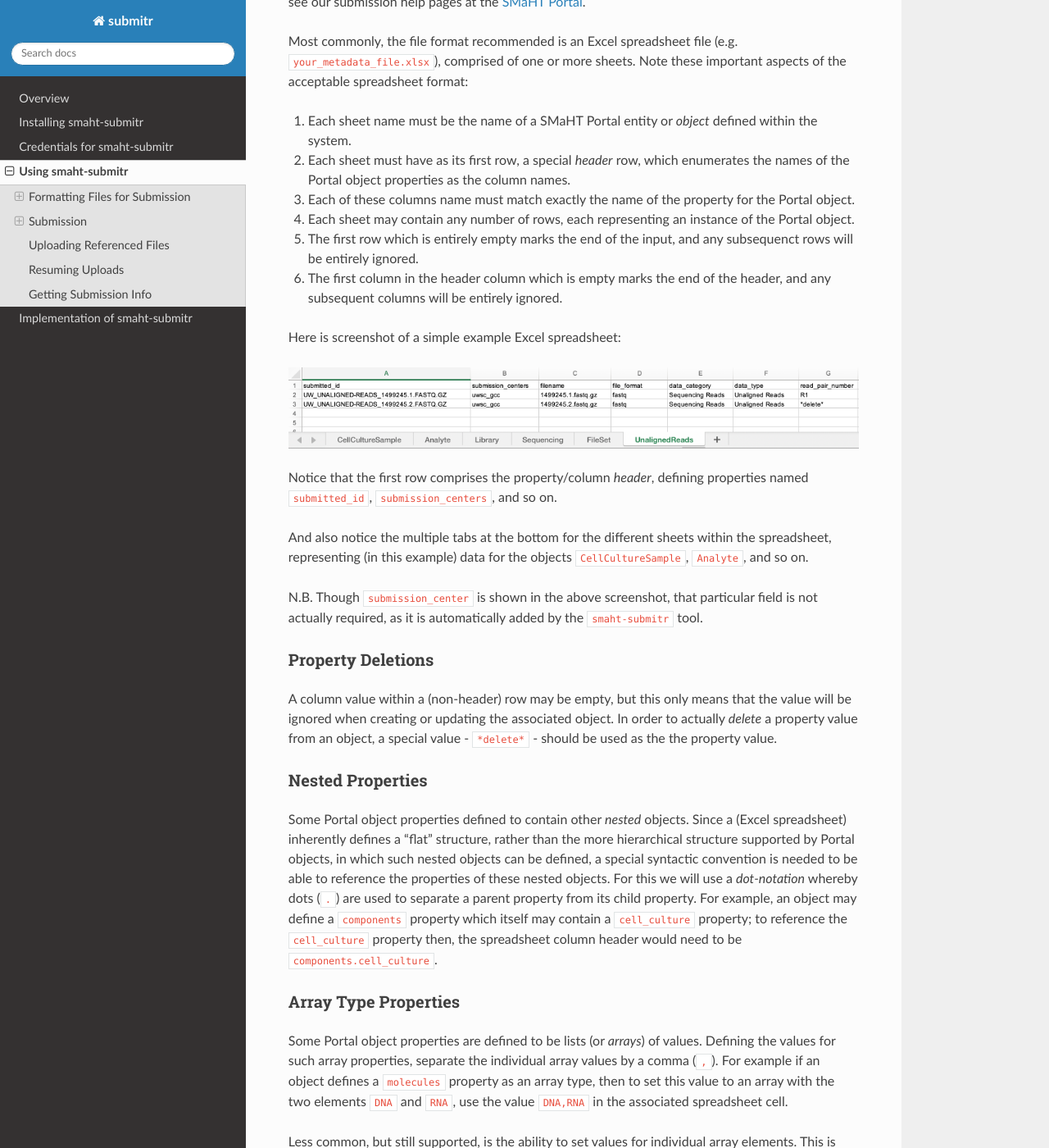
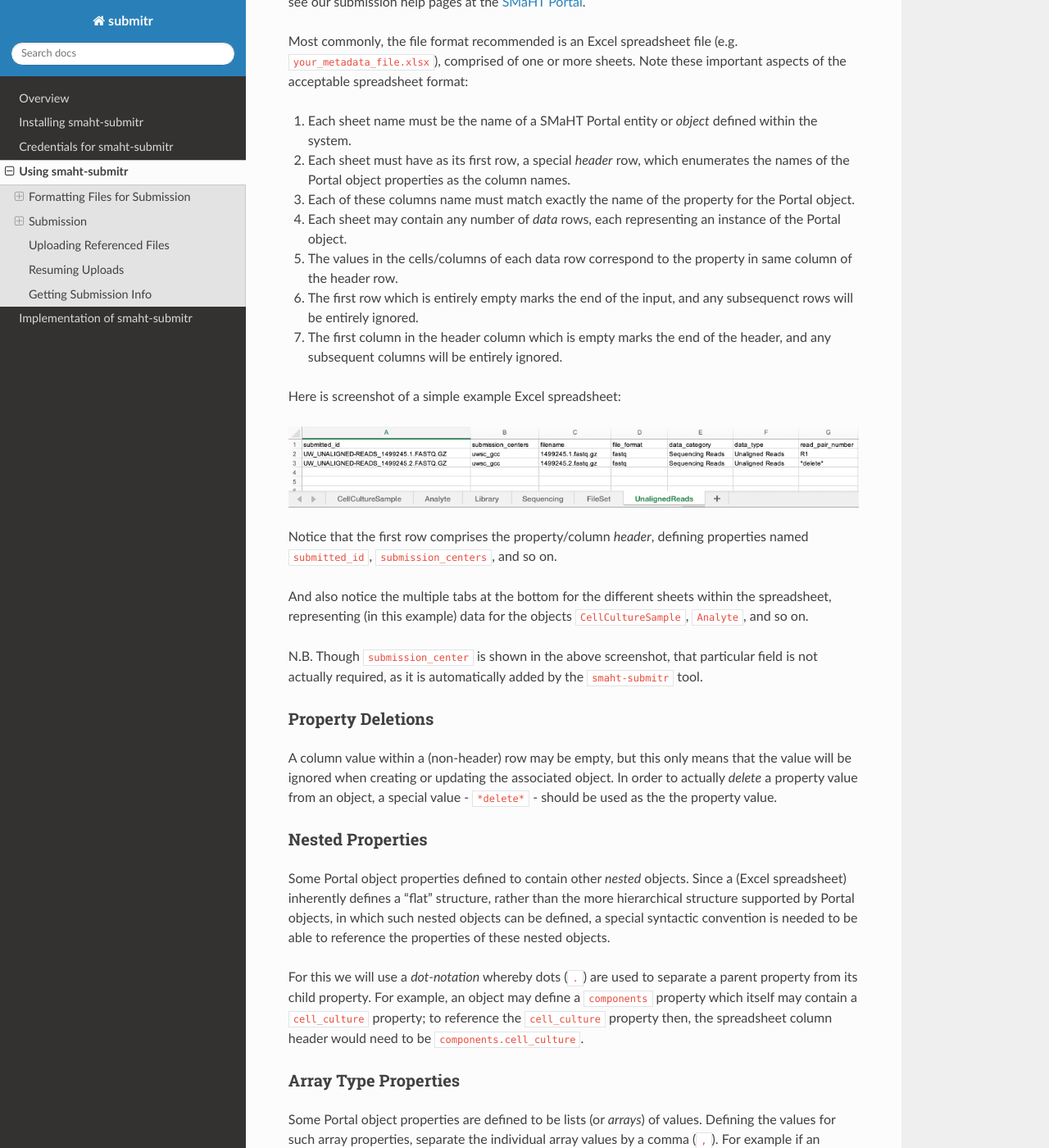
Before and after one commit to smaht-dac/submitr, a Sphinx documentation site: the page built from docs/source/usage.rst, in a window 1280 px wide and 1400 px high, scrolled down 347 px. Shown: the whole window at 82% size. Built offline with Sphinx 7.4.7 and the Read the Docs theme 2.0.0, drawn with Linux system fonts in a browser that asks for light colours.

Commit message:
documentation

```diff
--- a/docs/source/usage.rst
+++ b/docs/source/usage.rst
@@ -21,7 +21,8 @@ Note these important aspects of the acceptable spreadsheet format:
 #. Each sheet name must be the name of a SMaHT Portal entity or `object` defined within the system.
 #. Each sheet must have as its first row, a special `header` row, which enumerates the names of the Portal object properties as the column names.
 #. Each of these columns name must match exactly the name of the property for the Portal object.
-#. Each sheet may contain any number of rows, each representing an instance of the Portal object.
+#. Each sheet may contain any number of `data` rows, each representing an instance of the Portal object.
+#. The values in the cells/columns of each data row correspond to the property in same column of the header row.
 #. The first row which is entirely empty marks the end of the input, and any subsequenct rows will be entirely ignored.
 #. The first column in the header column which is empty marks the end of the header, and any subsequent columns will be entirely ignored.
 
@@ -53,6 +54,7 @@ Some Portal object properties defined to contain other `nested` objects.
 Since a (Excel spreadsheet) inherently defines a "flat" structure,
 rather than the more hierarchical structure supported by Portal objects, in which such nested objects can be defined,
 a special syntactic convention is needed to be able to reference the properties of these nested objects.
+
 For this we will use a `dot-notation` whereby dots (``.``) are used to separate a parent property from its child property.
 For example, an object may define a ``components`` property which itself may contain a ``cell_culture`` property;
 to reference the ``cell_culture`` property then, the spreadsheet column header would need to be ``components.cell_culture``.
```
